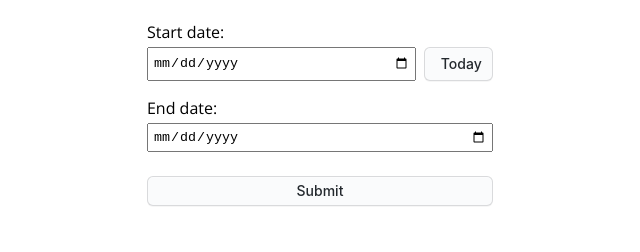
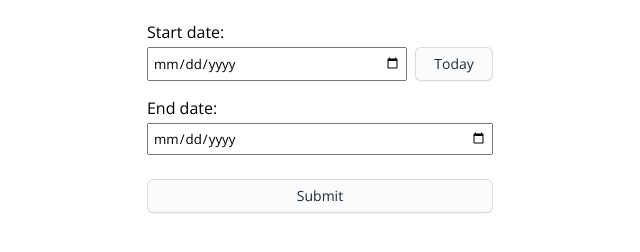
Before and after one commit to constanzamorales/howlong, a plain HTML site: page index.html in a window 1280 px wide. Shown: the part 110-362 px from the top of the page, without its empty margins (320-960 px from the left). Drawn offline with nearby package versions, Linux system fonts and the light colour scheme.

Commit message:
Added some final styling to inputs and buttons

```diff
--- a/style/style.css
+++ b/style/style.css
@@ -20,18 +20,13 @@ form {
 	padding: 16px 0px;
 }
 
-button {
-	font-family: "Open Sans", sans-serif;
-	border-radius: 4px;
-	border: 1px solid black;
-}
-
 input#start {
 	width: 80%;
 }
 
 input {
 	padding: 4px 4px;
+	font-family: "Open Sans", sans-serif;
 }
 
 label {
@@ -54,8 +49,7 @@ section {
 	color: #24292e;
 	cursor: pointer;
 	display: inline-block;
-	font-family: -apple-system, system-ui, "Segoe UI", Helvetica, Arial,
-		sans-serif, "Apple Color Emoji", "Segoe UI Emoji";
+	font-family: "Open Sans", sans-serif;
 	font-size: 14px;
 	font-weight: 500;
 	line-height: 20px;
@@ -125,12 +119,11 @@ section {
 }
 
 .submit-btn {
-	padding: 4px 0px;
 	margin-top: 16px;
 	width: 100%;
 }
 
 .today-btn {
-	width: 20%;
+	width: 24%;
 	margin-left: 8px;
 }
```
